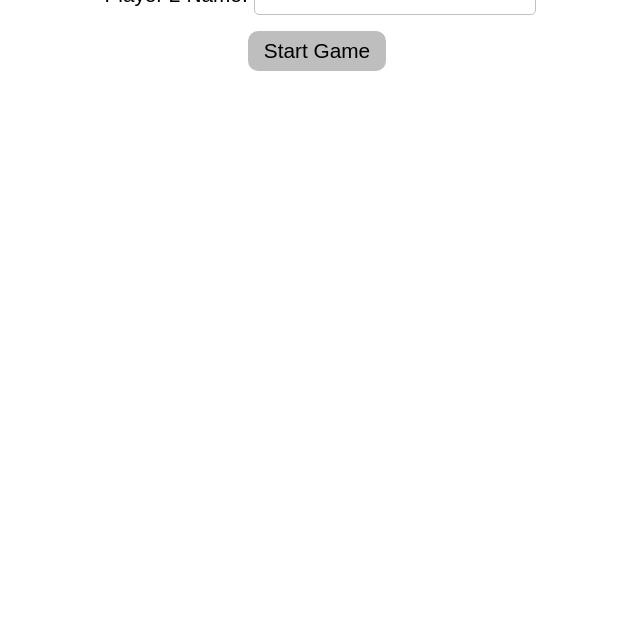
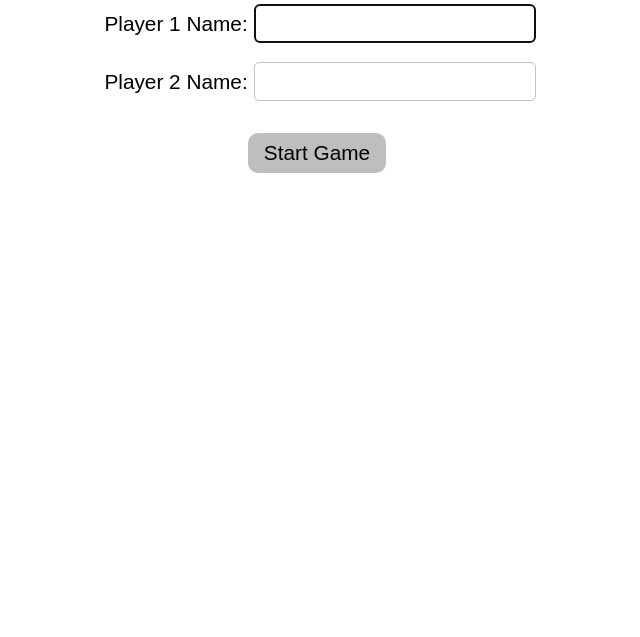
Before and after one commit to sparky9043/tic-tac-toe, a plain HTML site: page index.html in a window 1280 px wide. Shown: the part 163-800 px from the top of the page, without its empty margins (323-963 px from the left). Drawn offline with Linux system fonts and the light colour scheme.

Commit message:
Adjust bottom margin of input controls

```diff
--- a/style.css
+++ b/style.css
@@ -62,6 +62,7 @@ body {
   text-align: center;
   margin: 0 auto;
   padding: 2rem;
+  margin-top: 10vh;
 }
 
 form label {
@@ -71,7 +72,11 @@ form label {
 }
 
 form li {
-  margin: 1rem 0;
+  margin: 1.2rem 0;
+}
+
+form ul {
+  margin-bottom: 2rem;
 }
 
 form button {
```
